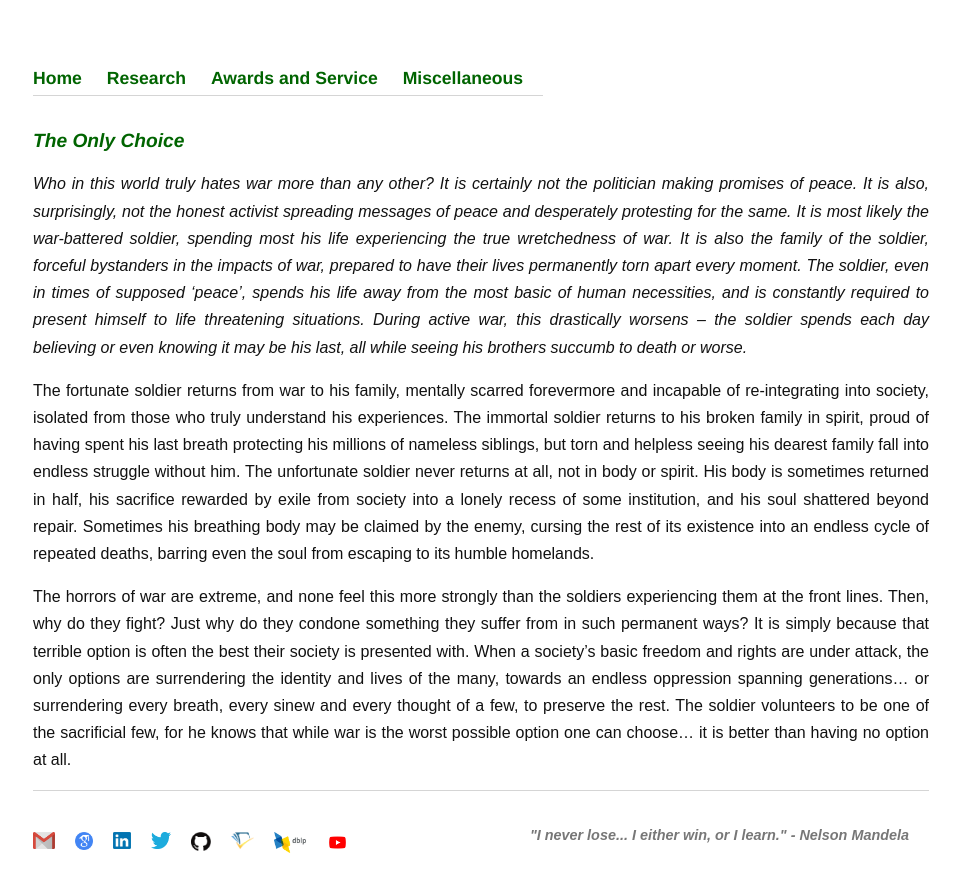
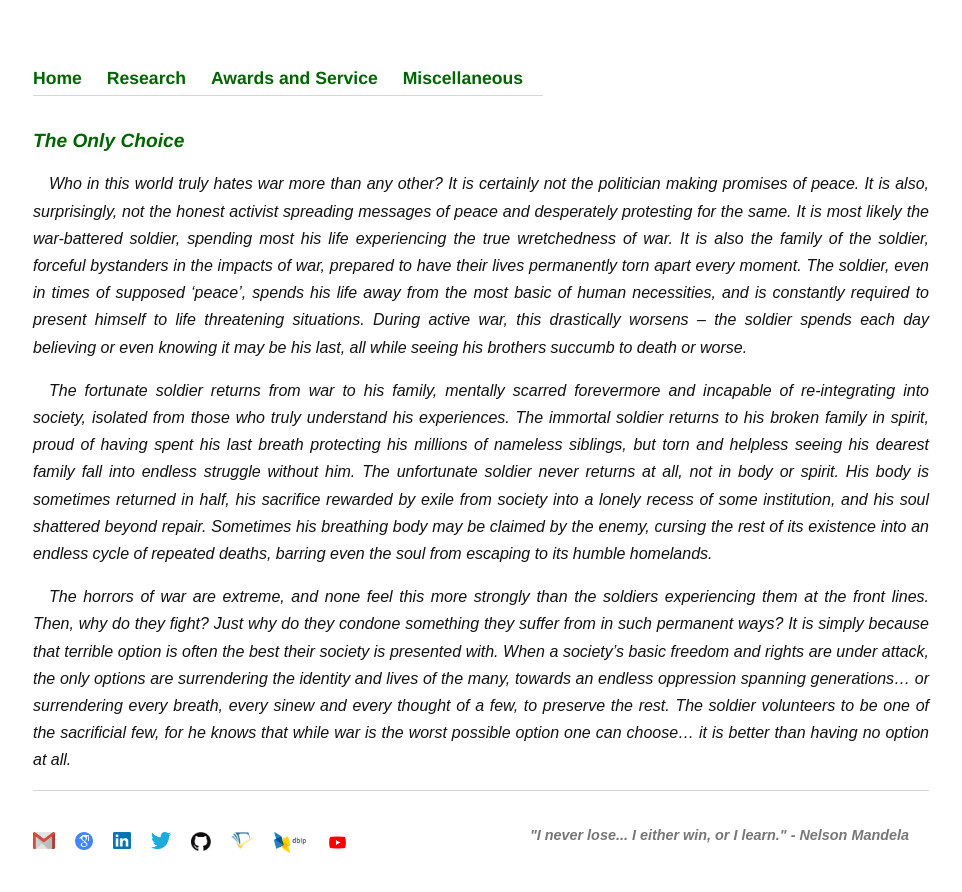
Before and after one commit to Uppaal/Uppaal.github.io, a Jekyll site: the page built from writings/2024_04_21.html, in a window 1280 px wide. Shown: the top 892 px of the page, without its empty margins (159-1121 px from the left). Built offline with Jekyll 4.4.1, drawn with Linux system fonts in a browser that asks for light colours.

```diff
--- a/writings/2024_04_21.html
+++ b/writings/2024_04_21.html
@@ -18,10 +18,10 @@ title: The Only Choice
 
 
 
-<p><i>Who in this world truly hates war more than any other? It is certainly not the politician making promises of peace. It is also, surprisingly, not the honest activist spreading messages of peace and desperately protesting for the same. It is most likely the war-battered soldier, spending most his life experiencing the true wretchedness of war. It is also the family of the soldier, forceful bystanders in the impacts of war, prepared to have their lives permanently torn apart every moment. The soldier, even in times of supposed ‘peace’, spends his life away from the most basic of human necessities, and is constantly required to present himself to life threatening situations. During active war, this drastically worsens – the soldier spends each day believing or even knowing it may be his last, all while seeing his brothers succumb to death or worse.</i></p>
+<p>&emsp;<i>Who in this world truly hates war more than any other? It is certainly not the politician making promises of peace. It is also, surprisingly, not the honest activist spreading messages of peace and desperately protesting for the same. It is most likely the war-battered soldier, spending most his life experiencing the true wretchedness of war. It is also the family of the soldier, forceful bystanders in the impacts of war, prepared to have their lives permanently torn apart every moment. The soldier, even in times of supposed ‘peace’, spends his life away from the most basic of human necessities, and is constantly required to present himself to life threatening situations. During active war, this drastically worsens – the soldier spends each day believing or even knowing it may be his last, all while seeing his brothers succumb to death or worse.</i></p>
 
-<p>The fortunate soldier returns from war to his family, mentally scarred forevermore and incapable of re-integrating into society, isolated from those who truly understand his experiences. The immortal soldier returns to his broken family in spirit, proud of having spent his last breath protecting his millions of nameless siblings, but torn and helpless seeing his dearest family fall into endless struggle without him. The unfortunate soldier never returns at all, not in body or spirit. His body is sometimes returned in half, his sacrifice rewarded by exile from society into a lonely recess of some institution, and his soul shattered beyond repair. Sometimes his breathing body may be claimed by the enemy, cursing the rest of its existence into an endless cycle of repeated deaths, barring even the soul from escaping to its humble homelands. </p>
+<p>&emsp;<i>The fortunate soldier returns from war to his family, mentally scarred forevermore and incapable of re-integrating into society, isolated from those who truly understand his experiences. The immortal soldier returns to his broken family in spirit, proud of having spent his last breath protecting his millions of nameless siblings, but torn and helpless seeing his dearest family fall into endless struggle without him. The unfortunate soldier never returns at all, not in body or spirit. His body is sometimes returned in half, his sacrifice rewarded by exile from society into a lonely recess of some institution, and his soul shattered beyond repair. Sometimes his breathing body may be claimed by the enemy, cursing the rest of its existence into an endless cycle of repeated deaths, barring even the soul from escaping to its humble homelands. </i></p>
 
-<p>The horrors of war are extreme, and none feel this more strongly than the soldiers experiencing them at the front lines. Then, why do they fight? Just why do they condone something they suffer from in such permanent ways? It is simply because that terrible option is often the best their society is presented with. When a society’s basic freedom and rights are under attack, the only options are surrendering the identity and lives of the many, towards an endless oppression spanning generations… or surrendering every breath, every sinew and every thought of a few, to preserve the rest. The soldier volunteers to be one of the sacrificial few, for he knows that while war is the worst possible option one can choose… it is better than having no option at all.</p>
+<p>&emsp;<i>The horrors of war are extreme, and none feel this more strongly than the soldiers experiencing them at the front lines. Then, why do they fight? Just why do they condone something they suffer from in such permanent ways? It is simply because that terrible option is often the best their society is presented with. When a society’s basic freedom and rights are under attack, the only options are surrendering the identity and lives of the many, towards an endless oppression spanning generations… or surrendering every breath, every sinew and every thought of a few, to preserve the rest. The soldier volunteers to be one of the sacrificial few, for he knows that while war is the worst possible option one can choose… it is better than having no option at all.</i></p>
 
 </div>
```
